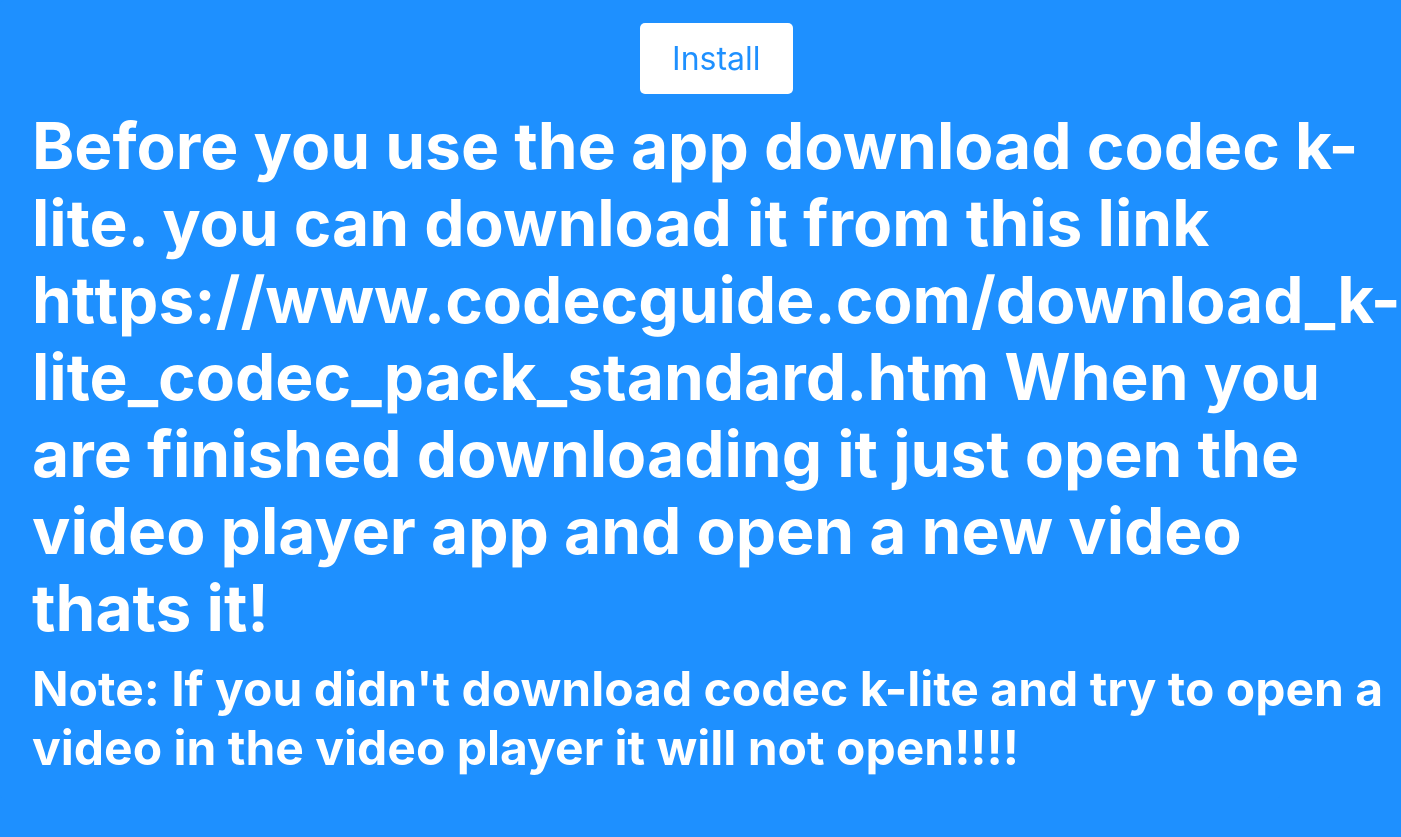
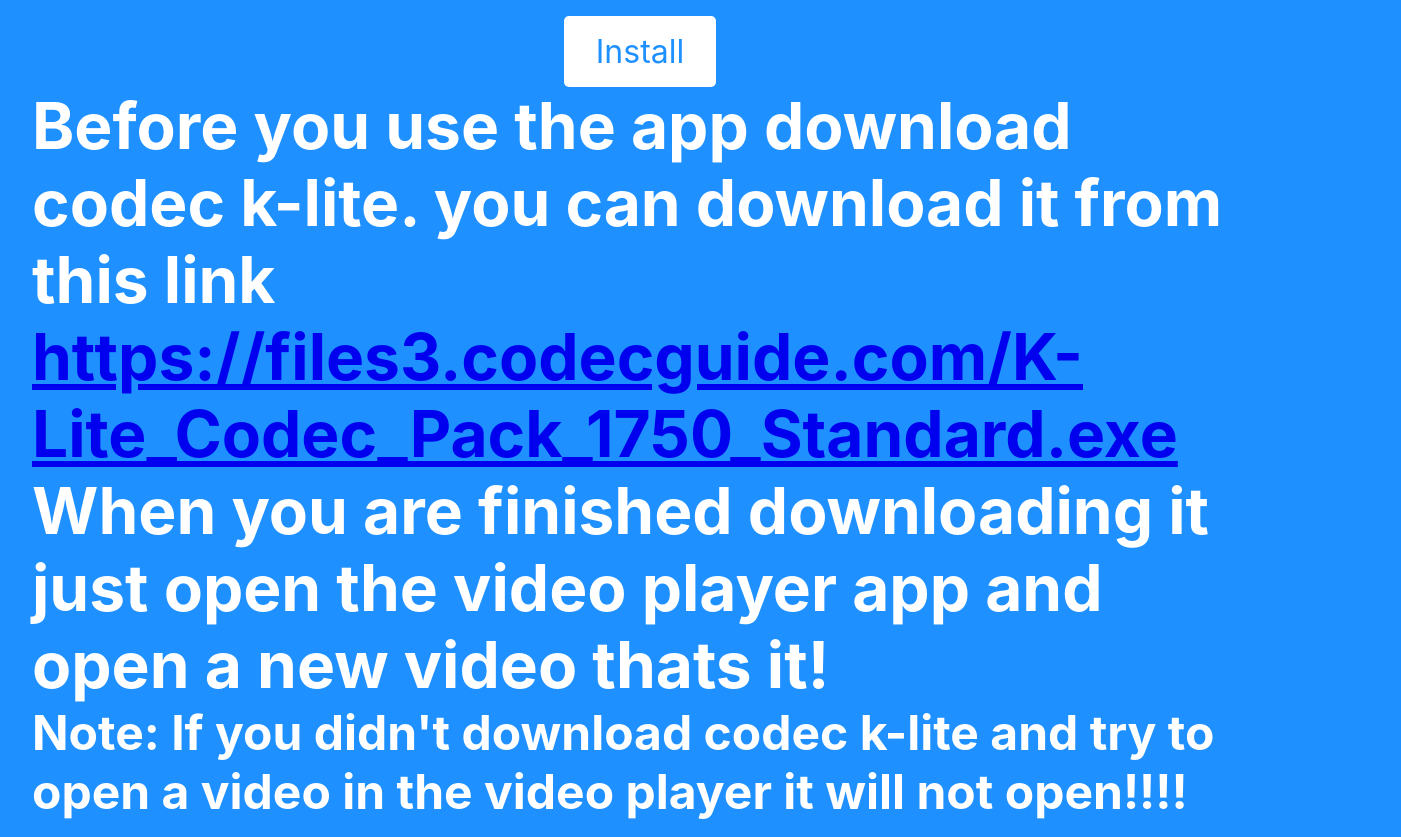
Before and after one commit to Abdelrahman7373/Video-Player, a plain HTML site: page index.html in a window 1280 px wide. Shown: the whole page, 1401 px wide, since content can reach past the window. Before the commit the page ends 800 px from the top, so only its background shows below. Drawn offline with Linux system fonts and the light colour scheme.

Commit message:
Update index.html

```diff
--- a/index.html
+++ b/index.html
@@ -8,10 +8,8 @@
     <title>Video Player App</title>
   </head>
   <body>
-    <a download href="Setup.exe" class="TIC-TAC-TOE-AI"
-      >Install</a
-    >
-    <h1>Before you use the app download codec k-lite. you can download it from this link   https://www.codecguide.com/download_k-lite_codec_pack_standard.htm     When you are finished downloading it just open the video player app and open a new video thats it!</h1>
+    <a download href="Setup.exe" class="TIC-TAC-TOE-AI">Install</a>
+    <h1>Before you use the app download codec k-lite. you can download it from this link   <a href="https://files3.codecguide.com/K-Lite_Codec_Pack_1750_Standard.exe">https://files3.codecguide.com/K-Lite_Codec_Pack_1750_Standard.exe</a>     When you are finished downloading it just open the video player app and open a new video thats it!</h1>
     <h2>Note: If you didn't download codec k-lite and try to open a video in the video player it will not open!!!!</h2>
   </body>
 </html>
```
